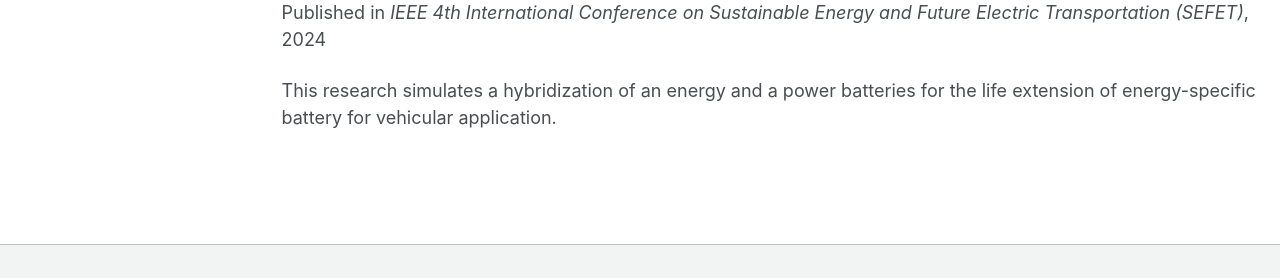
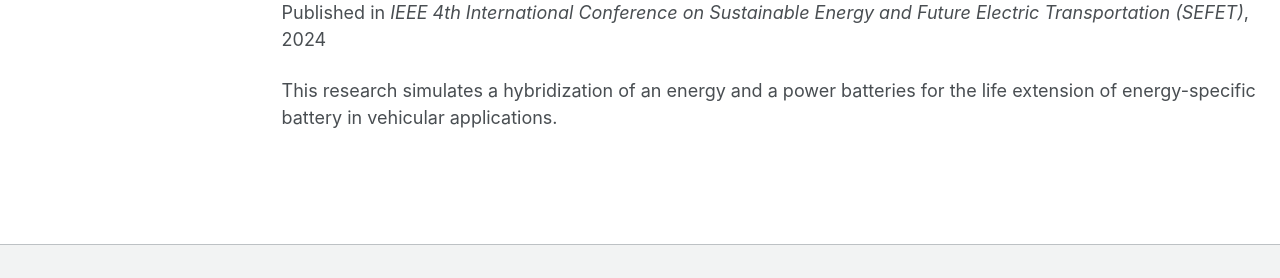
Before and after one commit to shivshankar-sinha/shivshankar-sinha.github.io, a Jekyll site: the page built from _pages/publications.html, in a window 1280 px wide and 900 px high, scrolled down 920 px. Shown: the part 619-897 px from the top of the window. Built offline with Jekyll 4.4.1, drawn with Linux system fonts in a browser that asks for light colours; a script bundle is joined from its source files by our own code; library files that are not in the unit come from our copies.

Commit message:
Update 2024-02-17-paper-title-number-4.md

```diff
--- a/_publications/2024-02-17-paper-title-number-4.md
+++ b/_publications/2024-02-17-paper-title-number-4.md
@@ -3,7 +3,7 @@ title: "Hybrid energy storage system for the life extension of lithium-ion batte
 collection: publications
 category: conferences
 permalink: 'https://ieeexplore.ieee.org/stamp/stamp.jsp?arnumber=10718026'
-excerpt: 'This research simulates a hybridization of an energy and a power batteries for the life extension of energy-specific battery for vehicular application.'
+excerpt: 'This research simulates a hybridization of an energy and a power batteries for the life extension of energy-specific battery in vehicular applications.'
 date: 2024-07-31
 venue: 'IEEE 4th International Conference on Sustainable Energy and Future Electric Transportation (SEFET)'
 ---
```
